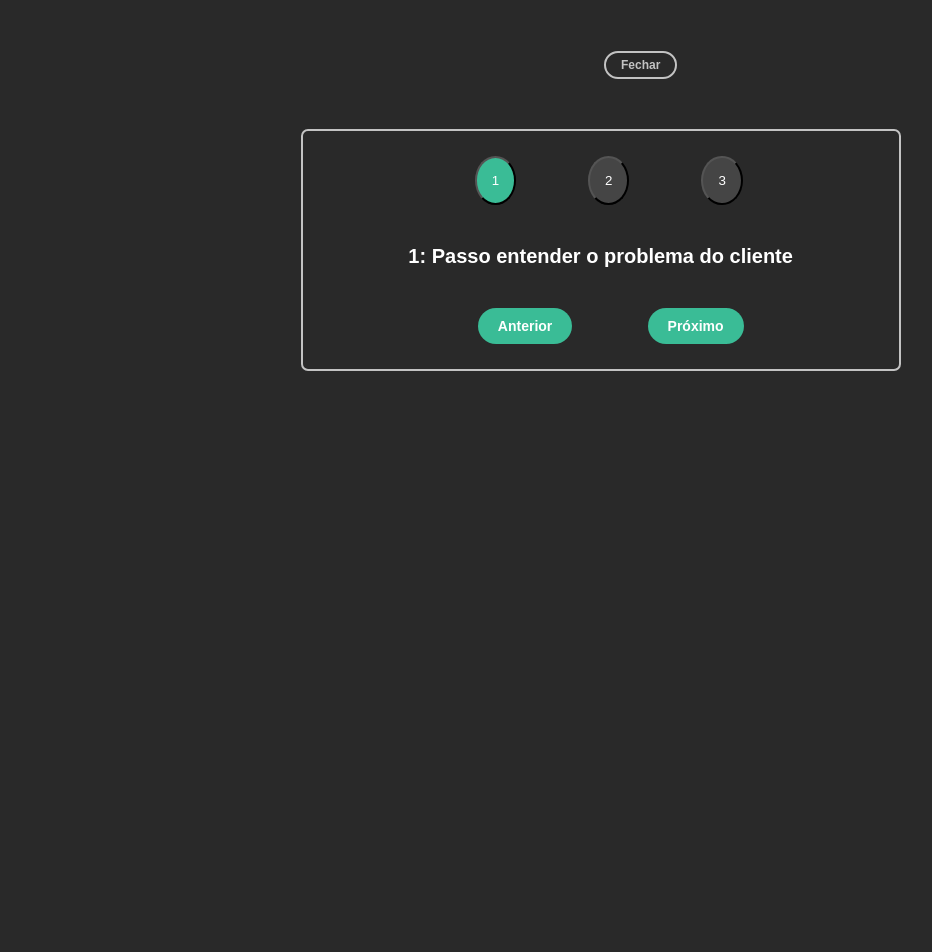
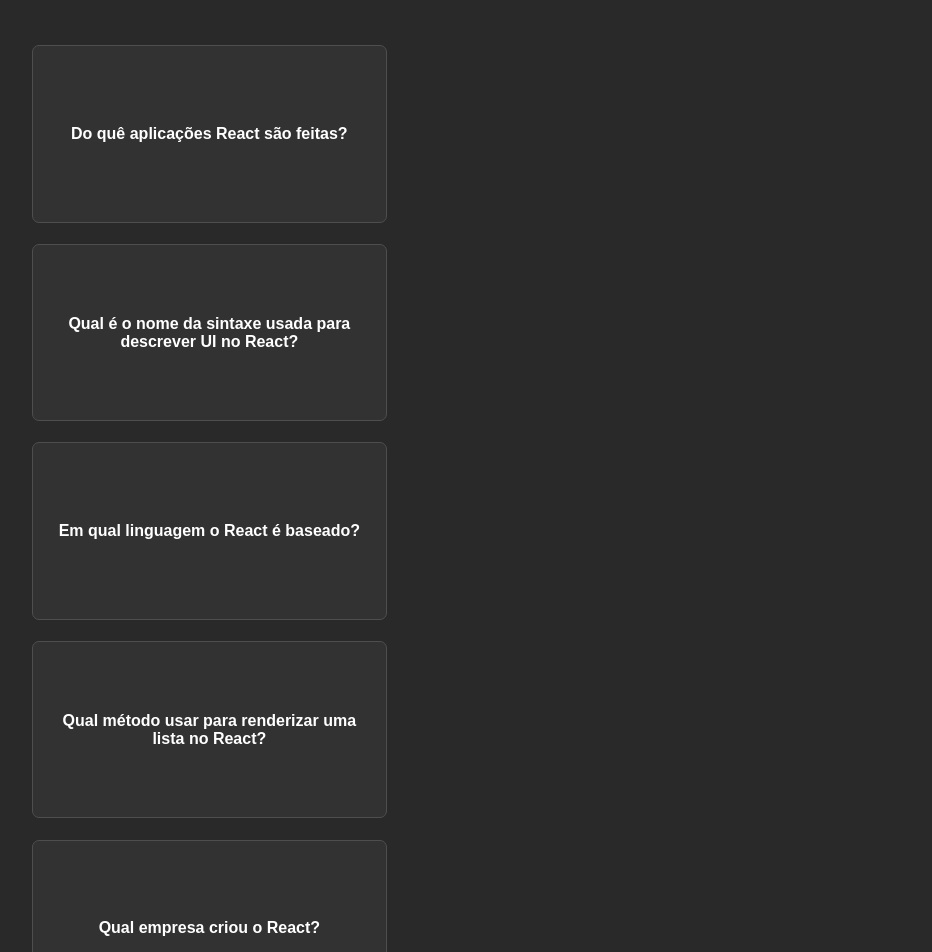
Before and after one commit to Gui089/LIsta-de-desafios-React, a React (Vite) app: page / in a window 1280 px wide. Shown: the part 20-972 px from the top of the page, without its empty margins (36-968 px from the left). Before the commit the page ends 800 px from the top, so only its background shows below. Built offline with nearby package versions, Linux system fonts and the light colour scheme.

Commit message:
desafio 03 incompleto

```diff
--- a/css/flashcards.css
+++ b/css/flashcards.css
@@ -9,8 +9,9 @@
 }
 
 .flashcards {
-  display: grid;
+  display: inline-grid;
   grid-template-columns: 1fr 1fr 1fr;
+  grid-template-rows: auto;
   gap: 20px;
   padding: 0;
 }
--- a/src/App.jsx
+++ b/src/App.jsx
@@ -1,25 +1,53 @@
-const Steps = () => (
-  <>
-    <div className="steps">
-      <button className="numbers active">1</button>
-      <button className="numbers">2</button>
-      <button className="numbers">3</button>
-
-      <div>
-        <h1 className="message">1: Passo entender o problema do cliente</h1>
-      </div>
-
-      <button className="buttons">Anterior</button>
-      <button className="buttons">Próximo</button>
-    </div>
-  </>
-);
+const cardsInfo = [
+  {
+    id: 7336,
+    question: "Do quê aplicações React são feitas?",
+    answer: "Componentes",
+  },
+  {
+    id: 8832,
+    question: "Qual é o nome da sintaxe usada para descrever UI no React?",
+    answer: "JSX",
+  },
+  {
+    id: 3457,
+    question: "Em qual linguagem o React é baseado?",
+    answer: "JavaScript",
+  },
+  {
+    id: 9103,
+    question: "Qual método usar para renderizar uma lista no React?",
+    answer: "map",
+  },
+  {
+    id: 1297,
+    question: "Qual empresa criou o React?",
+    answer: "Meta",
+  },
+  {
+    id: 2002,
+    question: "Como passar informações para um componente React?",
+    answer: "Através de props",
+  },
+];
 
 const App = () => {
+  const showId = () => {
+    cardsInfo.reduce((acc, info) => {
+      console.log(acc, info);
+    }, 0);
+  };
   return (
     <>
-      <button className="close">Fechar</button>
-      <Steps />
+      <div className="flashcards">
+        <ul style={{ listStyle: "none" }}>
+          {cardsInfo.map((info) => (
+            <li onClick={showId} key={info.id}>
+              <h4 className="card">{info.question}</h4>
+            </li>
+          ))}
+        </ul>
+      </div>
     </>
   );
 };
--- a/src/main.jsx
+++ b/src/main.jsx
@@ -1,7 +1,7 @@
 import { StrictMode } from "react";
 import { createRoot } from "react-dom/client";
 import { App } from "./App.jsx";
-import "../css/steps.css";
+import "../css/flashcards.css";
 
 const rootElement = document.querySelector('[data-js="root"]');
 
```
